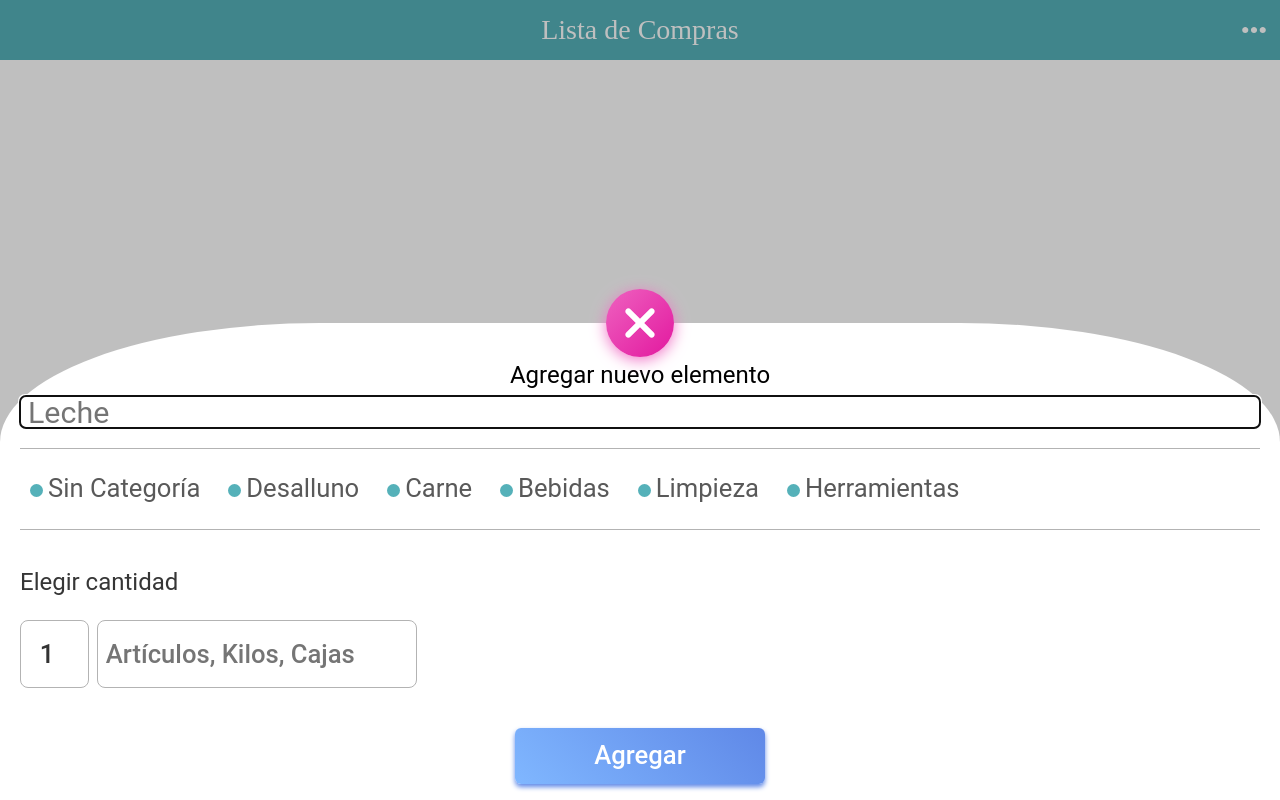
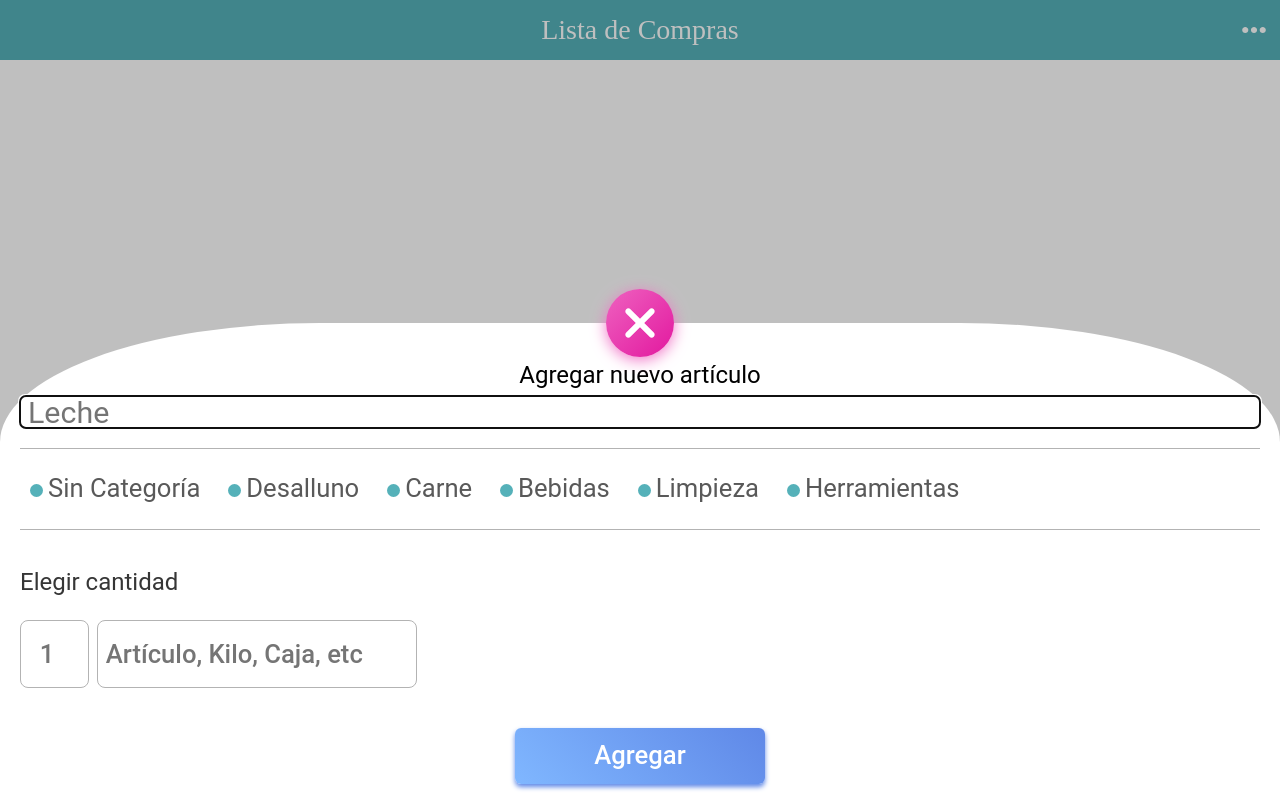
Before and after one commit to erlynascarate/lista-de-compras, a React app: page / in a window 1280 px wide. Both pictures are taken after a click on the button 640 px from the left and 720 px from the top of the page. Built offline with nearby package versions, Linux system fonts and the light colour scheme.

Commit message:
Hace a los cuantificadores plurales o singulares dependiendo de la cantidad elegida en el input ".quantity__input"

```diff
--- a/src/components/AddToTheList.jsx
+++ b/src/components/AddToTheList.jsx
@@ -3,7 +3,15 @@ import '../styles/AddToTheList.css';
 import ItemCategories from './ItemCategories';
 import ItemCategory from './ItemCategory';
 
-const AddToTheList = ({ addItem, refContainer, refInput, itemCategories }) => {
+const AddToTheList = ({
+    addItem,
+    refContainer,
+    refInput,
+    itemCategories,
+    updateQuantifiers,
+    quantityPlaceholder,
+    completingQuantifiers,
+}) => {
     const show = (event) => {
         const pressedContainerOrShowButton =
             event.target === refContainer.current ||
@@ -39,7 +47,7 @@ const AddToTheList = ({ addItem, refContainer, refInput, itemCategories }) => {
                     className="add-to-the-list__title"
                     htmlFor="add-new-item"
                 >
-                    Agregar nuevo elemento
+                    Agregar nuevo artículo
                 </label>
                 <input
                     id="add-new-item"
@@ -74,29 +82,25 @@ const AddToTheList = ({ addItem, refContainer, refInput, itemCategories }) => {
                         className="quantity__input"
                         type="number"
                         name="quantity"
-                        defaultValue={1}
                         placeholder={1}
                         min={1}
                         autoComplete="off"
                         required
+                        onChange={updateQuantifiers}
                     />
                     <input
                         id="quantity__quantify"
                         className="quantity__input"
                         type="text"
                         name="quantity"
-                        placeholder="Artículos, Kilos, Cajas"
+                        placeholder={quantityPlaceholder}
                         required
                         list="quantify-list"
                     />
                     <datalist id="quantify-list">
-                        <option value="Artículo" />
-                        <option value="Botella" />
-                        <option value="Caja" />
-                        <option value="Kilo" />
-                        <option value="Litro" />
-                        <option value="Metro" />
-                        <option value="Sol" />
+                        {completingQuantifiers.map((quantify) => (
+                            <option key={quantify} value={quantify} />
+                        ))}
                     </datalist>
                 </fieldset>
                 <input
--- a/src/components/App.jsx
+++ b/src/components/App.jsx
@@ -39,11 +39,28 @@ const categories = [
     },
 ];
 
+const quantifies = [
+    'Artículo',
+    'Botella',
+    'Caja',
+    'Kilo',
+    'Litro',
+    'Metro',
+    'Sol',
+];
+
 let addItemEvent;
 const App = () => {
     const [list, setList] = useState([]),
         [count, setCount] = useState(0),
         [itemCategories, setItemCategories] = useState(categories);
+
+    const [quantifiersList, setQuantifiersList] = useState(quantifies);
+    const [quantityPlaceholder, setQuantityPlaceholder] = useState(
+        'Artículo, Kilo, Caja, etc'
+    );
+    const [completingQuantifiers, setCompletingQuantifiers] =
+        useState(quantifiersList);
 
     const addItem = (event) => {
         event.preventDefault();
@@ -70,7 +87,36 @@ const App = () => {
         refContainer.current.classList.remove(
             'container-add-to-the-list--show'
         );
+        setQuantityPlaceholder('Artículo, Kilo, Caja, etc');
+        setCompletingQuantifiers(quantifiersList);
     }, [count]);
+
+    const updateQuantifiers = (event) => {
+        const quantity = event.target.value;
+        if (quantity > 1) {
+            setQuantityPlaceholder('Artículos, Kilos, Cajas');
+
+            const listOfQuantifiersInPlural = quantifiersList.map((name) => {
+                const lastLetter = name[name.length - 1];
+                const lastLetterIsAVowel =
+                    lastLetter === 'a' ||
+                    lastLetter === 'e' ||
+                    lastLetter === 'i' ||
+                    lastLetter === 'o' ||
+                    lastLetter === 'u';
+
+                if (lastLetterIsAVowel === true) {
+                    return name + 's';
+                }
+
+                return name + 'es';
+            });
+            setCompletingQuantifiers(listOfQuantifiersInPlural);
+        } else {
+            setQuantityPlaceholder('Artículo, Kilo, Caja, etc');
+            setCompletingQuantifiers(quantifiersList);
+        }
+    };
 
     return (
         <>
@@ -83,6 +129,9 @@ const App = () => {
                     refContainer={refContainer}
                     refInput={refInput}
                     itemCategories={itemCategories}
+                    updateQuantifiers={updateQuantifiers}
+                    quantityPlaceholder={quantityPlaceholder}
+                    completingQuantifiers={completingQuantifiers}
                 />
                 <List>
                     {list.map(({ id, name, category, quantity }) => (
```
